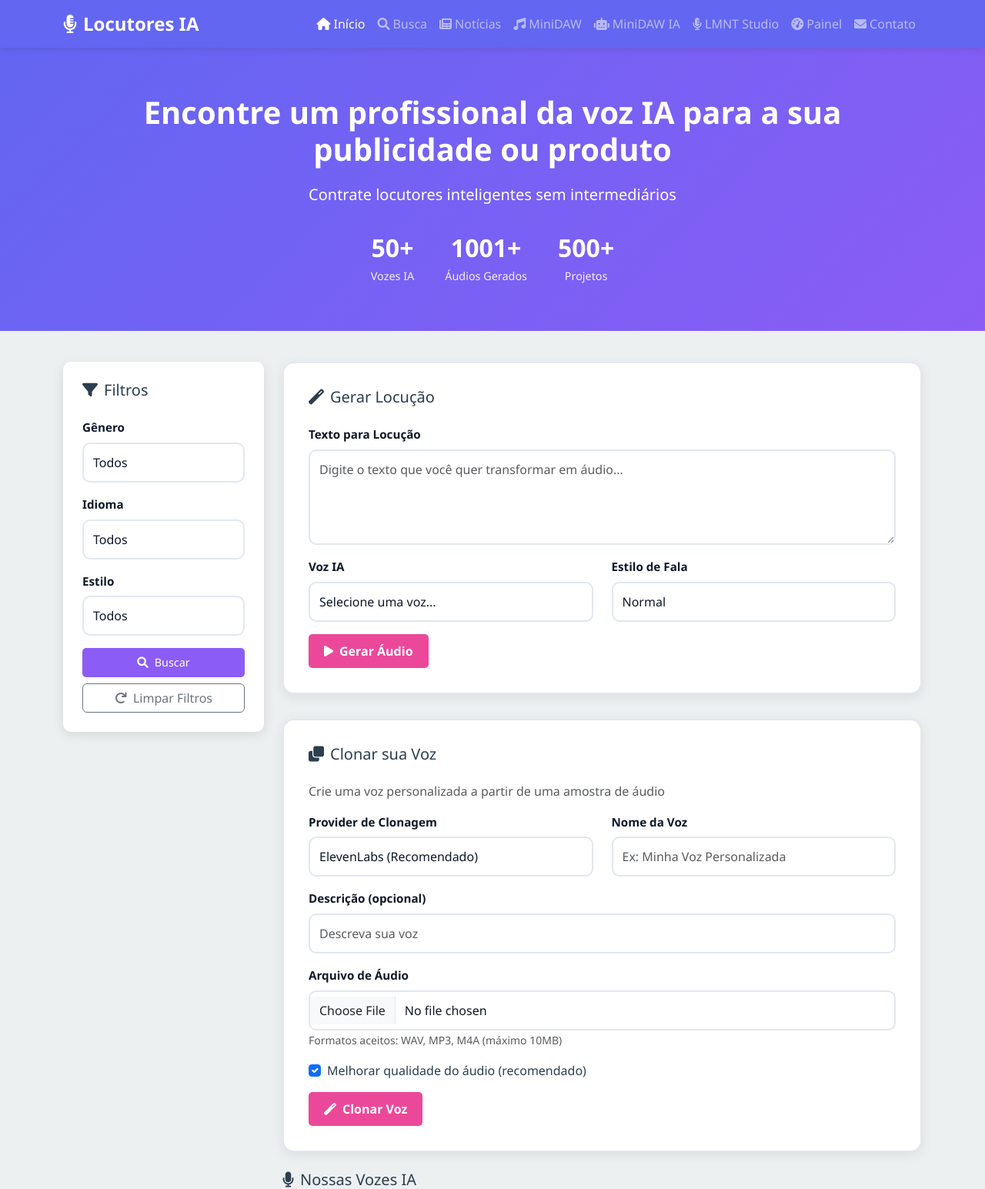
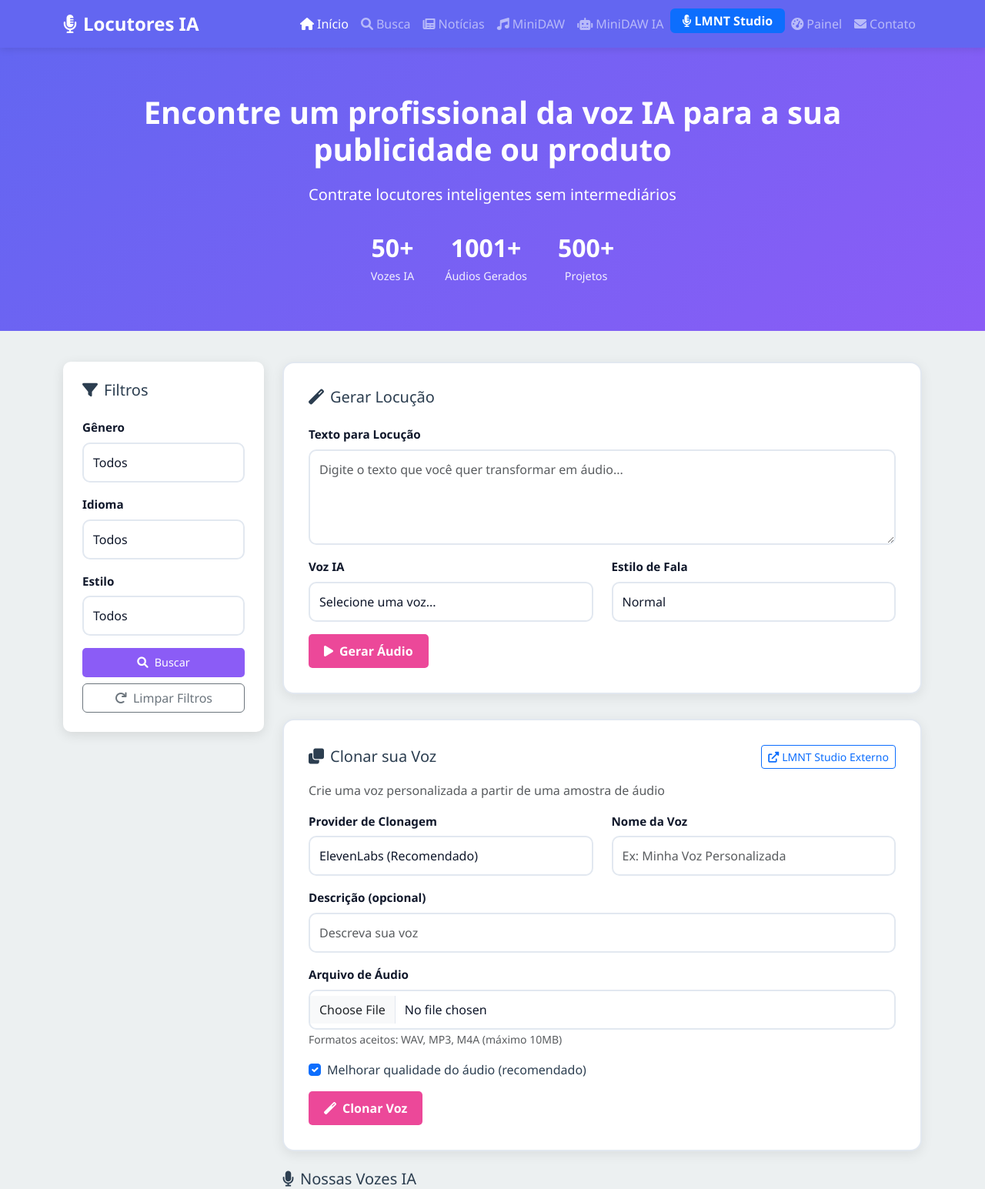
Before and after one commit to eudespankilhas/locutoresia, a Flask app: page / in a window 1280 px wide. Shown: the top 1545 px of the page at 77% size. Run offline with Flask 3, Linux system fonts and the light colour scheme; data that the repository does not hold is empty; some libraries are stand-ins or nearby versions.

Commit message:
feat: Corrigir e destacar links LMNT em toda aplicação
1. Adicionar botão LMNT Studio no painel de clonagem
2. Destacar link LMNT no menu topo (bg-primary, bold)
3. Melhorar botão LMNT na MiniDAW (bg-primary, border)
4. Links agora visíveis e funcionais

```diff
--- a/templates/index.html
+++ b/templates/index.html
@@ -227,7 +227,9 @@
                         <a class="nav-link" href="/minidaw-react" target="_blank"><i class="fas fa-robot me-1"></i>MiniDAW IA</a>
                     </li>
                     <li class="nav-item">
-                        <a class="nav-link" href="https://app.lmnt.com/" target="_blank"><i class="fas fa-microphone-alt me-1"></i>LMNT Studio</a>
+                        <a class="nav-link bg-primary text-white rounded px-3 py-1" href="https://app.lmnt.com/" target="_blank" style="font-weight: bold;">
+                            <i class="fas fa-microphone-alt me-1"></i>LMNT Studio
+                        </a>
                     </li>
                     <li class="nav-item">
                         <a class="nav-link" href="#"><i class="fas fa-tachometer-alt me-1"></i>Painel</a>
@@ -373,7 +375,12 @@
 
                 <!-- Voice Cloning Panel -->
                 <div class="generation-panel mb-4">
-                    <h5 class="mb-4"><i class="fas fa-clone me-2"></i>Clonar sua Voz</h5>
+                    <div class="d-flex justify-content-between align-items-center mb-3">
+                        <h5 class="mb-0"><i class="fas fa-clone me-2"></i>Clonar sua Voz</h5>
+                        <a href="https://app.lmnt.com/" target="_blank" class="btn btn-outline-primary btn-sm">
+                            <i class="fas fa-external-link-alt me-1"></i>LMNT Studio Externo
+                        </a>
+                    </div>
                     <p class="text-muted">Crie uma voz personalizada a partir de uma amostra de áudio</p>
 
                     <div class="row">
--- a/templates/minidaw.html
+++ b/templates/minidaw.html
@@ -631,8 +631,8 @@
                 <i class="fas fa-magic me-1"></i>
                 Adicionar Efeito
             </button>
-            <button class="quick-action-btn" onclick="window.open('https://app.lmnt.com/', '_blank')" title="Gerar vozes externamente no LMNT Studio">
-                <i class="fas fa-microphone-alt me-1"></i>
+            <button class="quick-action-btn bg-primary text-white" onclick="window.open('https://app.lmnt.com/', '_blank')" title="Gerar vozes externamente no LMNT Studio" style="font-weight: bold; border: 2px solid #fff;">
+                <i class="fas fa-external-link-alt me-1"></i>
                 LMNT Studio
             </button>
             <button class="quick-action-btn" onclick="exportProject()">
```
